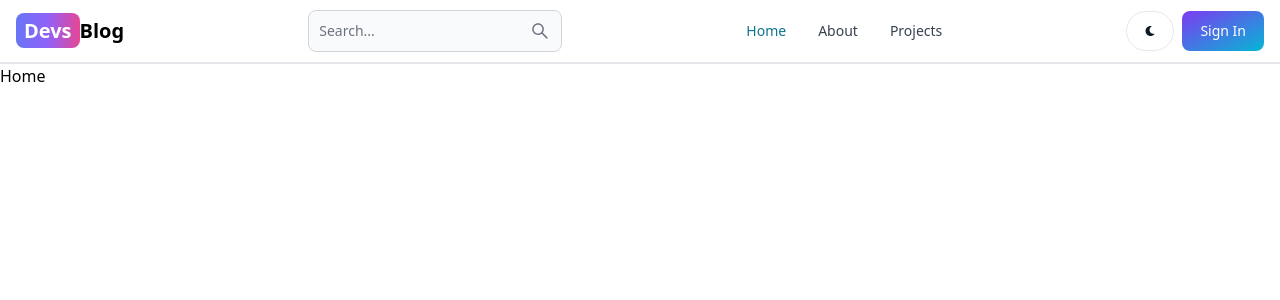
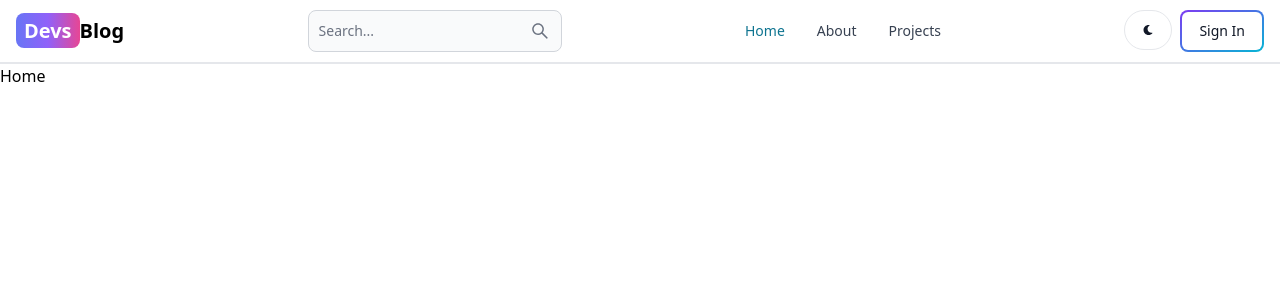
Before and after one commit to CAIOdevSILVA/Mern-Blog, a React (Vite) app in the folder client/: page / in a window 1280 px wide. Shown: the top 300 px of the page. Built offline with nearby package versions, Linux system fonts and the light colour scheme.

Commit message:
chore: alter button in the header to outline

```diff
--- a/client/src/components/Header.jsx
+++ b/client/src/components/Header.jsx
@@ -34,7 +34,7 @@ const Header = () => {
         </Button>
 
         <Link to={'/sign-in'}>
-          <Button gradientDuoTone={'purpleToBlue'}>
+          <Button gradientDuoTone={'purpleToBlue'} outline>
             Sign In
           </Button>
         </Link>
```
